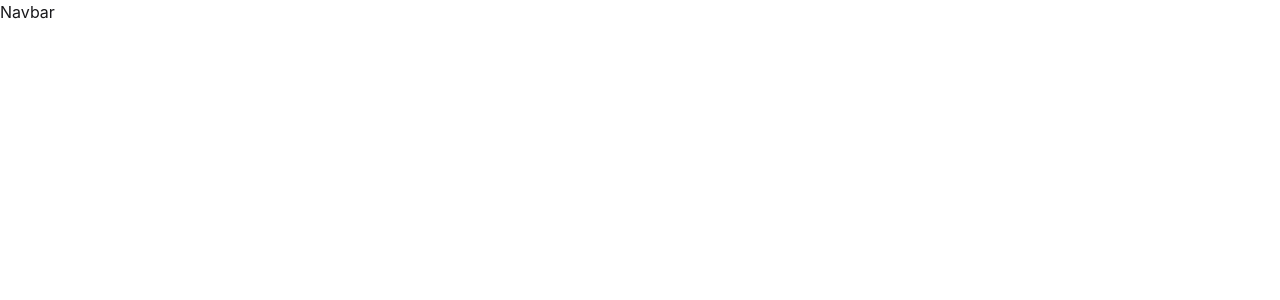
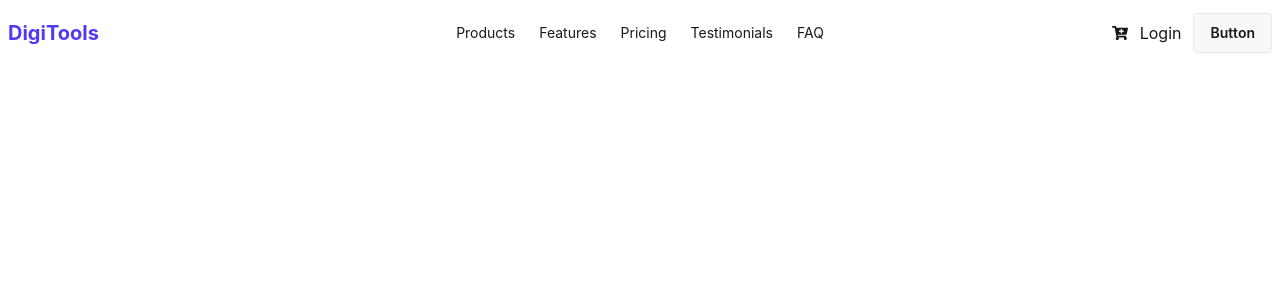
Before and after one commit to Shohan11369/digiTools-platform-assignment-06, a React (Vite) app: page / in a window 1280 px wide. Shown: the top 300 px of the page. Built offline with nearby package versions, Linux system fonts and the light colour scheme.

Commit message:
added navbar

```diff
--- a/package.json
+++ b/package.json
@@ -13,6 +13,7 @@
     "@tailwindcss/vite": "^4.2.2",
     "react": "^19.2.4",
     "react-dom": "^19.2.4",
+    "react-icons": "^5.6.0",
     "tailwindcss": "^4.2.2"
   },
   "devDependencies": {
--- /dev/null
+++ b/src/components/Banner/Banner.jsx
@@ -0,0 +1,11 @@
+import React from 'react';
+
+const Banner = () => {
+    return (
+        <div>
+
+        </div>
+    );
+};
+
+export default Banner;
--- a/src/components/Navbar/Navbar.jsx
+++ b/src/components/Navbar/Navbar.jsx
@@ -1,11 +1,40 @@
-import React from 'react';
+import React from "react";
+import { FaCartPlus } from "react-icons/fa";
 
 const Navbar = () => {
-    return (
-        <div>
-            Navbar
+  return (
+    <div className="container mx-auto">
+      <div className="navbar bg-base-100">
+        <div className="navbar-start">
+          <a className=" text-[#4F39F6] text-xl font-bold">DigiTools</a>
         </div>
-    );
+        <div className="navbar-center  lg:flex">
+          <ul className="menu menu-horizontal px-1">
+            <li>
+              <a>Products</a>
+            </li>
+            <li>
+              <a href="">Features</a>
+            </li>
+            <li>
+              <a>Pricing</a>
+            </li>
+            <li>
+              <a>Testimonials</a>
+            </li>
+            <li>
+              <a>FAQ</a>
+            </li>
+          </ul>
+        </div>
+        <div className="navbar-end gap-3">
+          <FaCartPlus />
+          <button>Login</button>
+          <a className="btn">Button</a>
+        </div>
+      </div>
+    </div>
+  );
 };
 
 export default Navbar;
```
Also changed, not shown: 1 other file (tests, documents, lock files or other folders).
